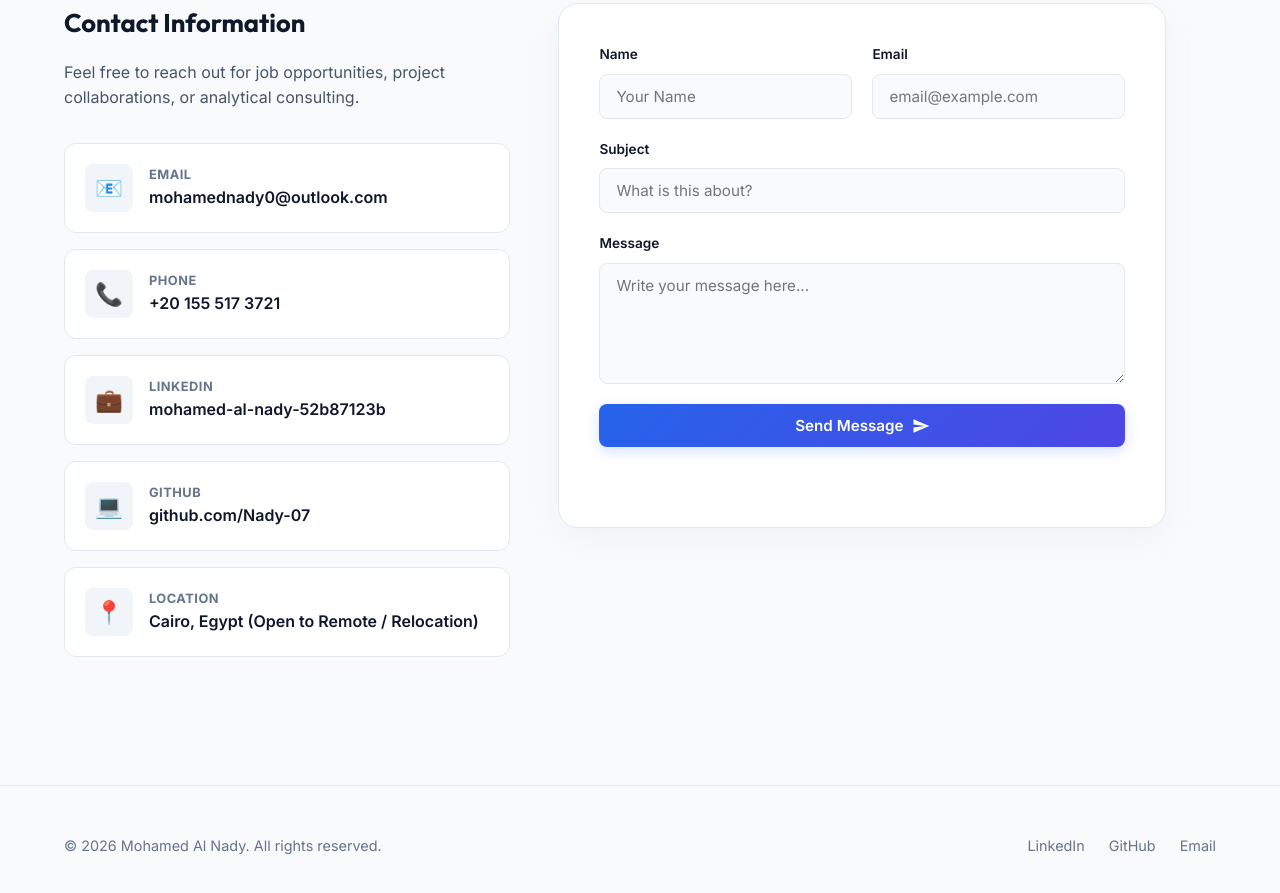
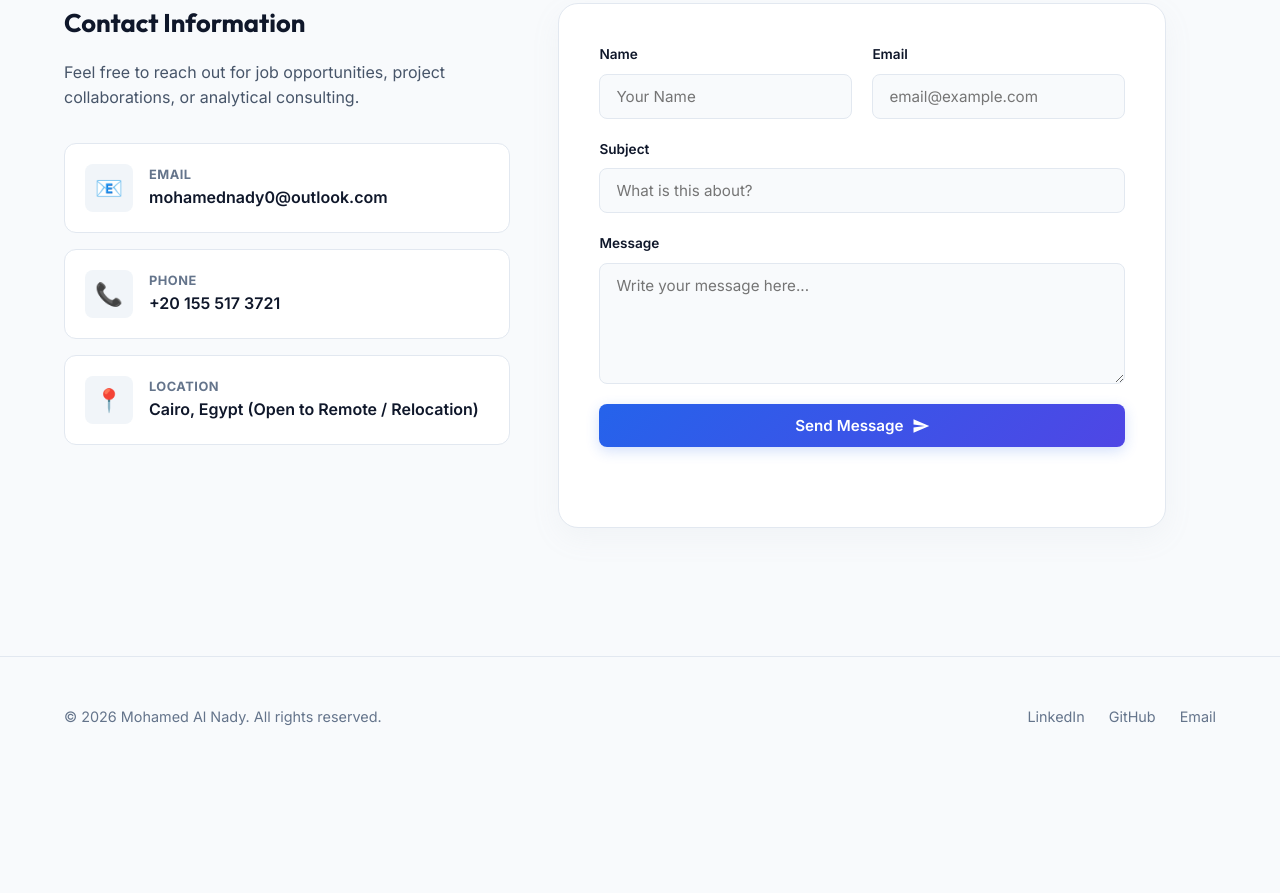
Before and after one commit to Nady-07/portfolio, a plain HTML site: page index.html in a window 1280 px wide. Shown: the part 7332-8225 px from the top of the page. After the commit the page ends 8108 px from the top, so only its background shows below. Drawn offline with nearby package versions, Linux system fonts and the light colour scheme.

Commit message:
Remove social cards from contact section

```diff
--- a/index.html
+++ b/index.html
@@ -740,20 +740,6 @@
                             </div>
                         </div>
                         <div class="contact-method-card">
-                            <div class="icon-box">💼</div>
-                            <div>
-                                <h5>LinkedIn</h5>
-                                <a href="https://www.linkedin.com/in/mohamed-al-nady-52b87123b" target="_blank">mohamed-al-nady-52b87123b</a>
-                            </div>
-                        </div>
-                        <div class="contact-method-card">
-                            <div class="icon-box">💻</div>
-                            <div>
-                                <h5>GitHub</h5>
-                                <a href="https://github.com/Nady-07" target="_blank">github.com/Nady-07</a>
-                            </div>
-                        </div>
-                        <div class="contact-method-card">
                             <div class="icon-box">📍</div>
                             <div>
                                 <h5>Location</h5>
```
